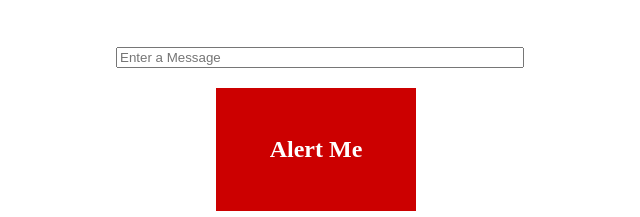
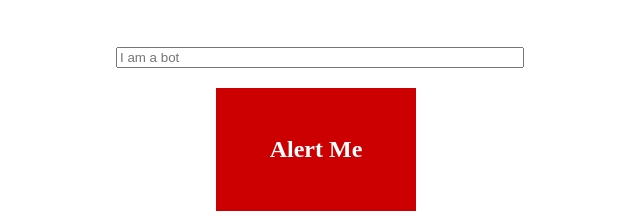
Before and after one commit to Awaters3/Awaters-lab8-Java-script, a plain HTML site: page index.html in a window 1280 px wide. Shown: the part 152-369 px from the top of the page, 324-964 px from the left. Drawn offline with Linux system fonts and the light colour scheme.

Commit message:
Update index.html

```diff
--- a/index.html
+++ b/index.html
@@ -11,7 +11,7 @@
   <h2 class="center">Antonio Waters</h2>
   <h3 class="center">awaters@cps.edu</h3>
   <div id="container">
-    <input id="entryinput" type="text" name="textentry" placeholder="Enter a Message">
+    <input id="entryinput" type="text" name="textentry" placeholder="I am a bot">
     <div id="entrybutton">Alert Me</div>
     <h2 id="textoutput" class="center">Show results here</h2>
   </div>
```
